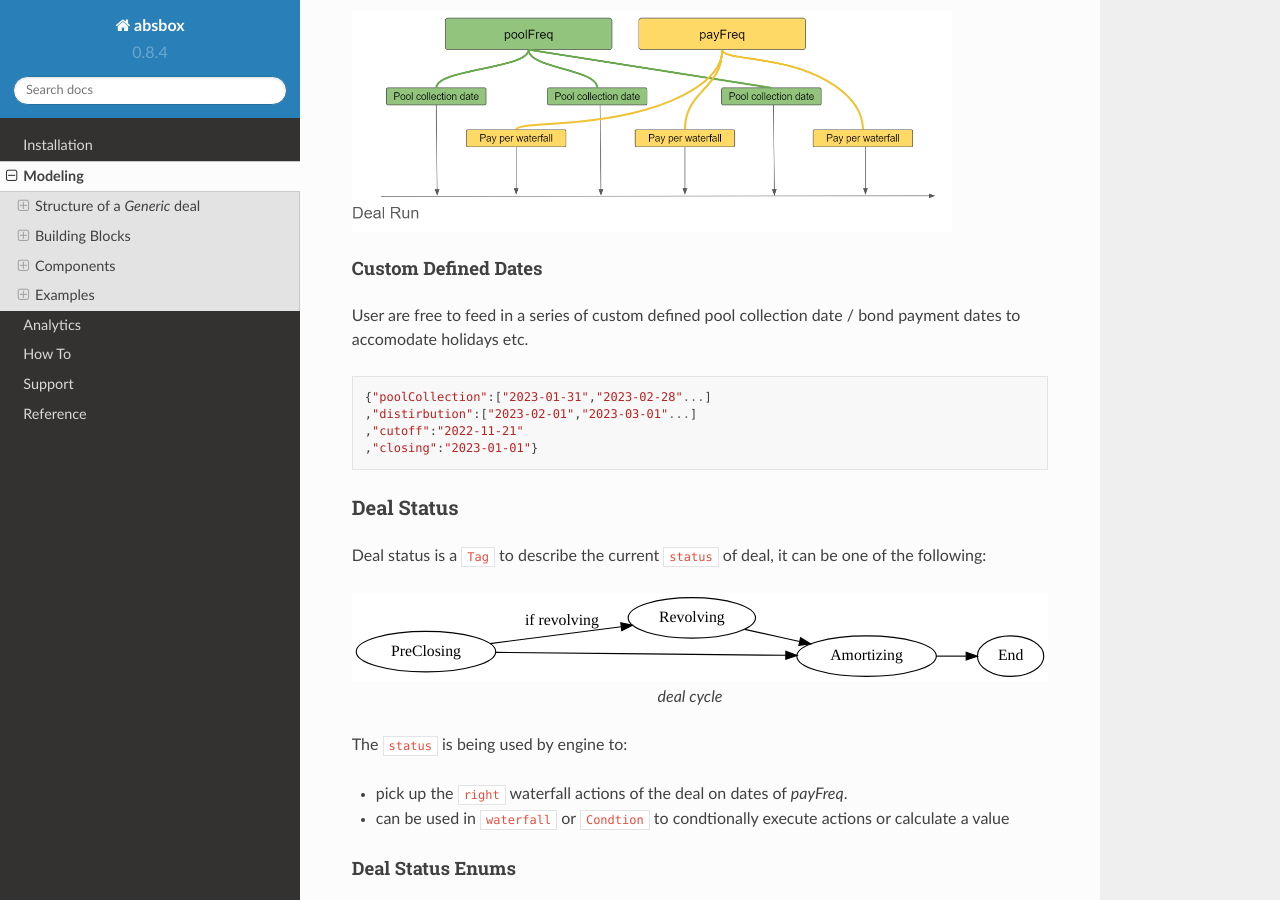
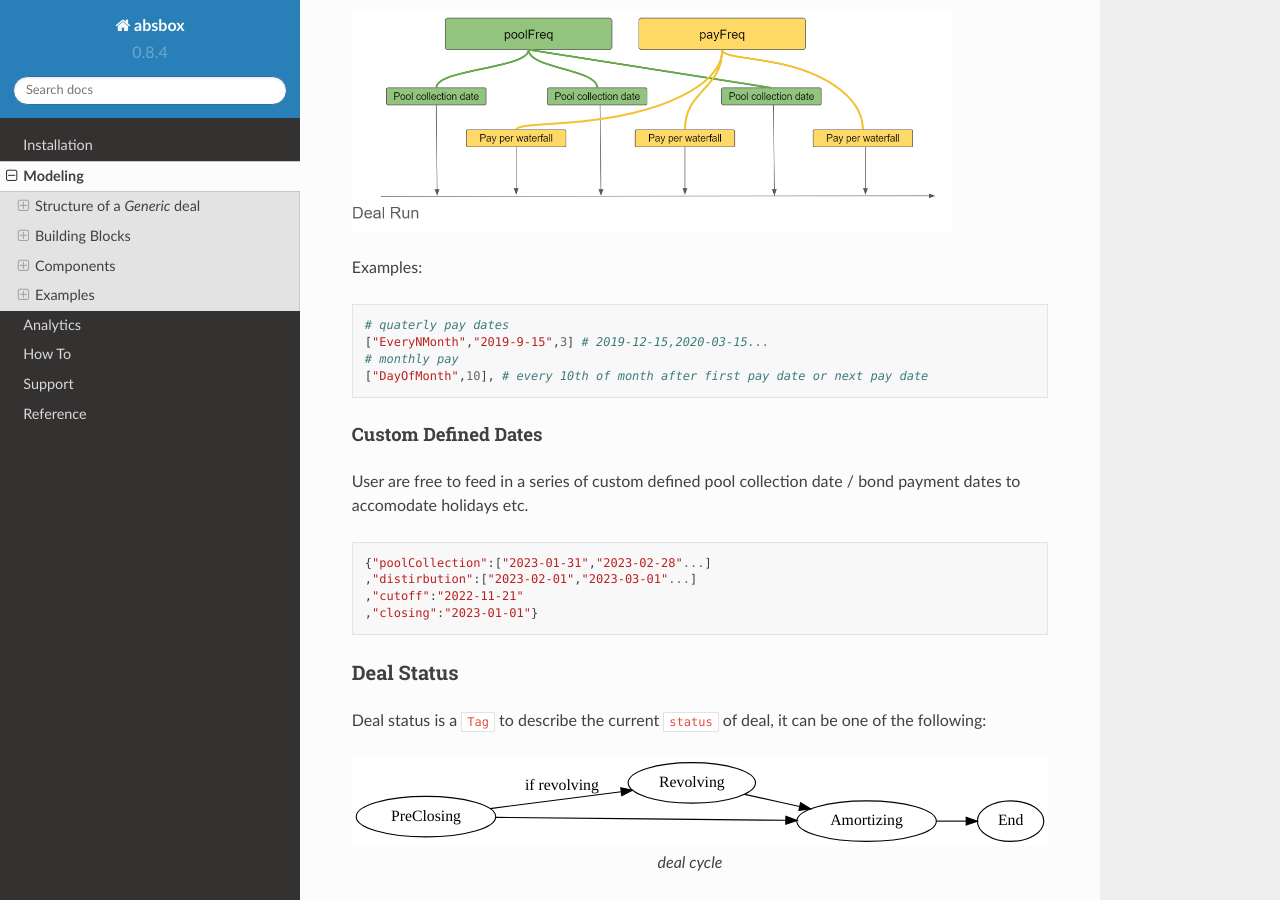
Before and after one commit to yellowbean/absbox-doc, a Sphinx documentation site: the page built from docs/source/modeling.rst, in a window 1280 px wide and 900 px high, scrolled down 11715 px. Built offline with Sphinx 7.4.7 and the Read the Docs theme 2.0.0, drawn with Linux system fonts in a browser that asks for light colours; some of the changed text lies outside the part shown.

Commit message:
add pay date samples

```diff
--- a/docs/source/modeling.rst
+++ b/docs/source/modeling.rst
@@ -523,6 +523,14 @@ Usually pool collection date is prior to waterfall payment date in a single cycl
   :width: 600
   :alt: payFeq_poolFreq
 
+Examples:
+
+.. code-block:: python
+
+   # quaterly pay dates
+   ["EveryNMonth","2019-9-15",3] # 2019-12-15,2020-03-15...
+   # monthly pay
+   ["DayOfMonth",10], # every 10th of month after first pay date or next pay date
 
 
 Custom Defined Dates
```
